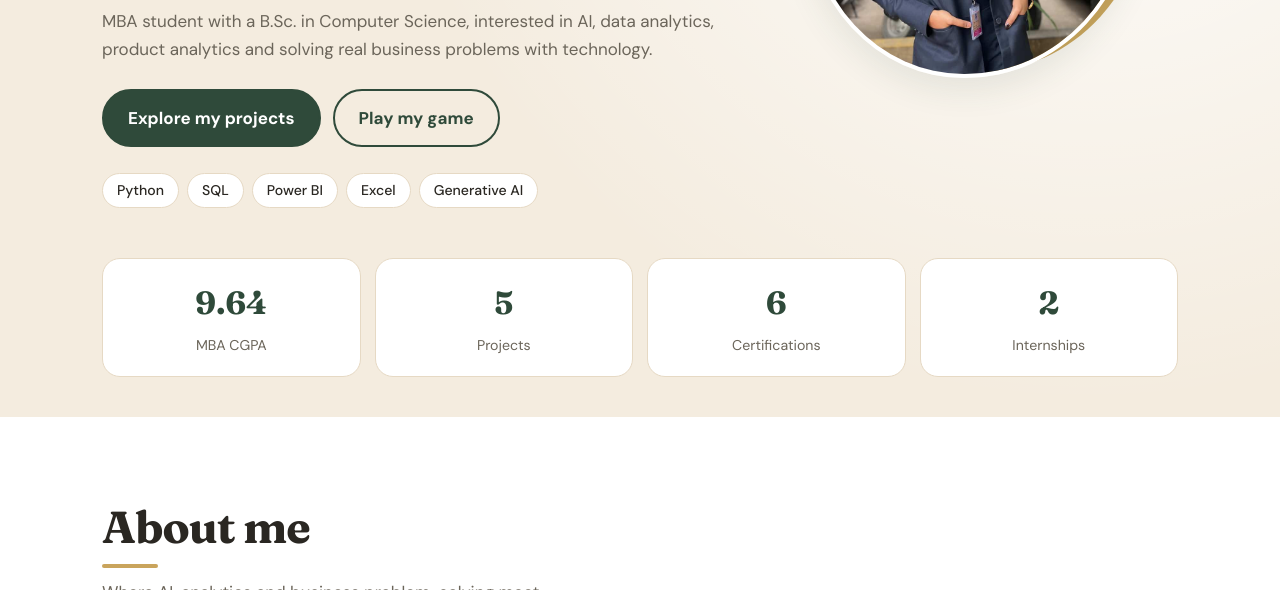
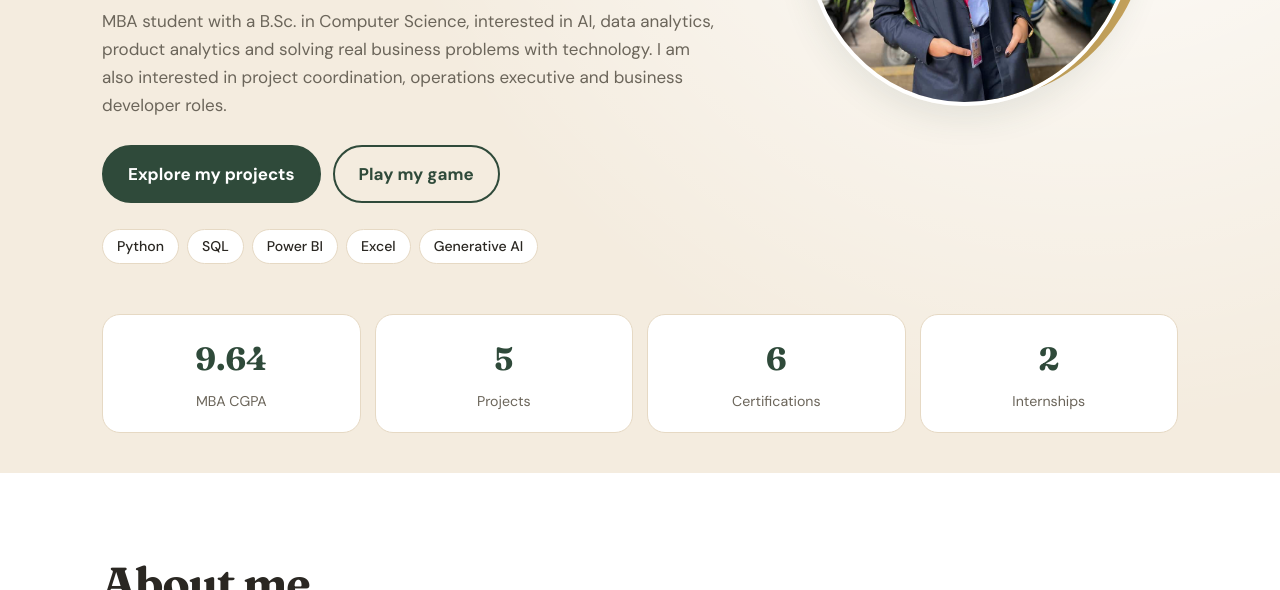
Before and after one commit to dikshasri21/dikshasri21.github.io, a plain HTML site: page index.html in a window 1280 px wide. Shown: the part 510-1100 px from the top of the page. Drawn offline with Linux system fonts and the light colour scheme.

Commit message:
Add files via upload
upgrade portfolio

```diff
--- a/index.html
+++ b/index.html
@@ -152,7 +152,7 @@ footer{padding:30px 0;text-align:center;color:var(--mute);border-top:1px solid v
 <span class="pill">Open to opportunities</span><p class="meta">Hello, I’m</p>
 <h1>Dikshasri S<span>I turn data into decisions.</span></h1>
 <p class="role" id="typed">MBA – Operations & Business Analytics</p>
-<p class="lead">MBA student with a B.Sc. in Computer Science, interested in AI, data analytics, product analytics and solving real business problems with technology.</p>
+<p class="lead">MBA student with a B.Sc. in Computer Science, interested in AI, data analytics, product analytics and solving real business problems with technology. I am also interested in project coordination, operations executive and business developer roles.</p>
 <div class="btns"><a class="btn p" href="#projects">Explore my projects</a><a class="btn s" href="#arcade">Play my game</a></div>
 <div class="chips"><span class="chip">Python</span><span class="chip">SQL</span><span class="chip">Power BI</span><span class="chip">Excel</span><span class="chip">Generative AI</span></div>
 </div>
```
